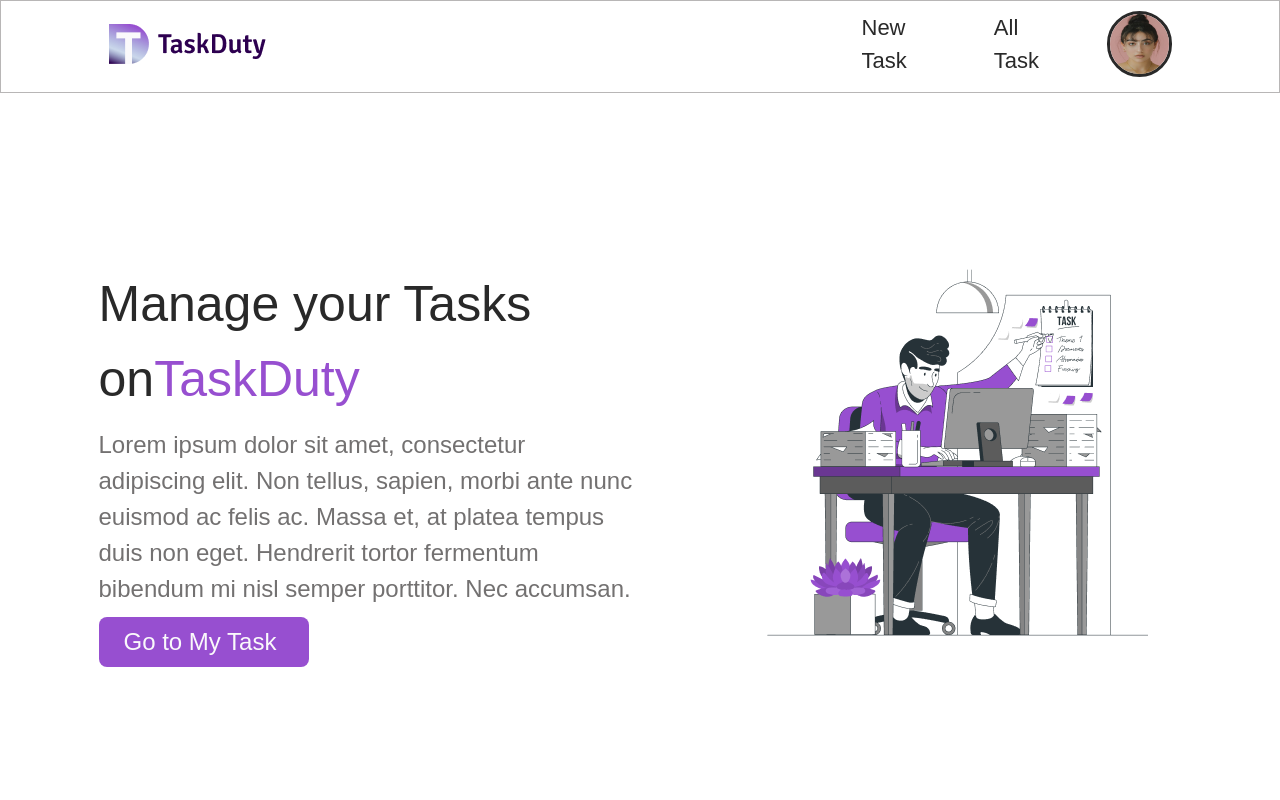
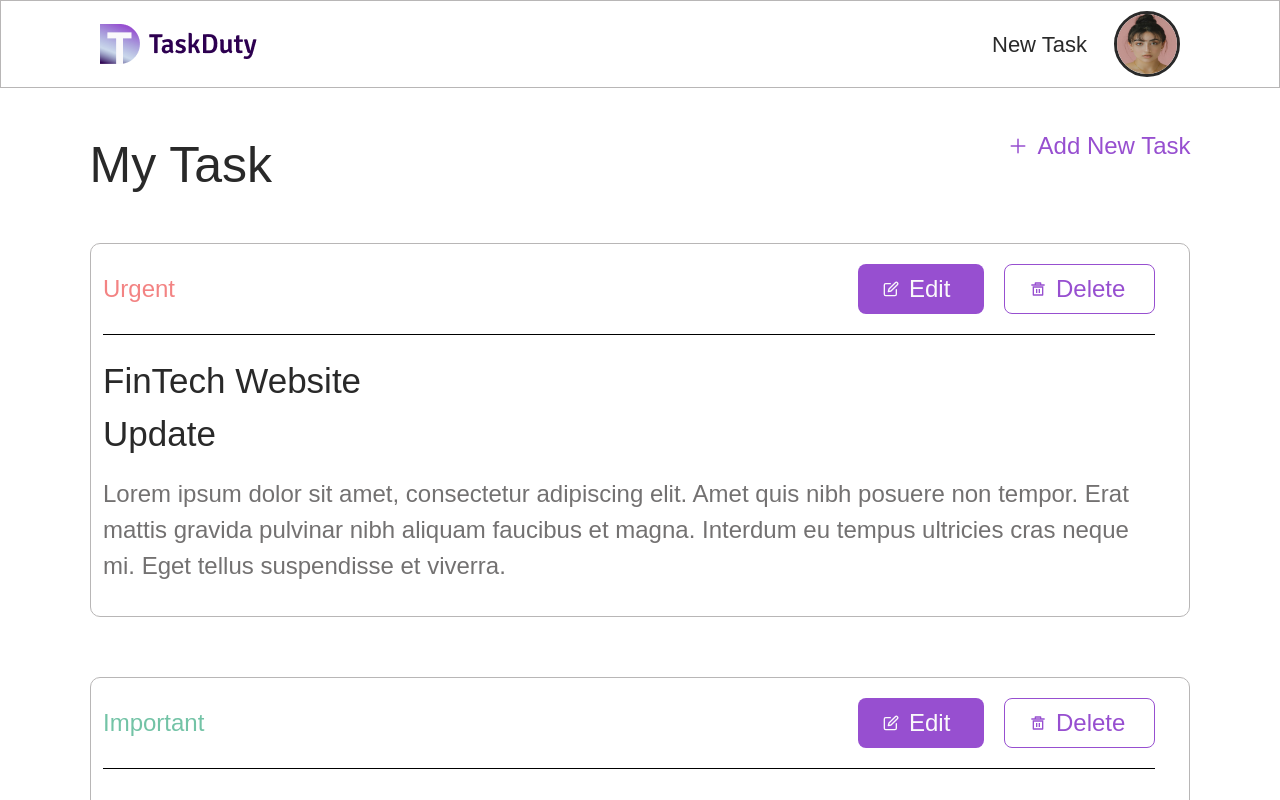
Before and after one commit to YounQsheyex/Task-Duty, a React (Vite) app: page /alltask in a window 1280 px wide. Shown: the top 800 px of the page. Built offline with nearby package versions, Linux system fonts and the light colour scheme; a web font is replaced by a local one.

Commit message:
feat:add all task page

```diff
--- /dev/null
+++ b/data.js
@@ -0,0 +1,28 @@
+export const tasks = [
+  {
+    title: "FinTech Website Update",
+    description:
+      "Lorem ipsum dolor sit amet, consectetur adipiscing elit. Amet quis nibh posuere non tempor. Erat mattis gravida pulvinar nibh aliquam faucibus et magna. Interdum eu tempus ultricies cras neque mi. Eget tellus suspendisse et viverra.",
+    priority: "Urgent",
+  },
+  {
+    title: "Agro Website Update",
+    description:
+      "Lorem ipsum dolor sit amet, consectetur adipiscing elit. Amet quis nibh posuere non tempor. Erat mattis gravida pulvinar nibh aliquam faucibus et magna. Interdum eu tempus ultricies cras neque mi. Eget tellus suspendisse et viverra.",
+    priority: "Important",
+  },
+  {
+    title: "FinTech Website Update",
+    description:
+      "Lorem ipsum dolor sit amet, consectetur adipiscing elit. Amet quis nibh posuere non tempor. Erat mattis gravida pulvinar nibh aliquam faucibus et magna. Interdum eu tempus ultricies cras neque mi. Eget tellus suspendisse et viverra.",
+    priority: "Urgent",
+  },
+  {
+    title: "Agro Website Update",
+    description:
+      "Lorem ipsum dolor sit amet, consectetur adipiscing elit. Amet quis nibh posuere non tempor. Erat mattis gravida pulvinar nibh aliquam faucibus et magna. Interdum eu tempus ultricies cras neque mi. Eget tellus suspendisse et viverra.",
+    priority: "Important",
+  },
+];
+
+export default tasks;
--- a/package.json
+++ b/package.json
@@ -13,6 +13,8 @@
     "@tailwindcss/vite": "^4.1.8",
     "react": "^19.1.0",
     "react-dom": "^19.1.0",
+    "react-icons": "^5.5.0",
+    "react-router-dom": "^7.6.2",
     "tailwindcss": "^4.1.8"
   },
   "devDependencies": {
--- a/src/App.jsx
+++ b/src/App.jsx
@@ -1,13 +1,17 @@
 import reactLogo from "./assets/logo.png";
-import viteLogo from "/vite.svg";
+import { BrowserRouter as Router, Routes, Route } from "react-router-dom";
 import "./App.css";
 import Home from "./pages/Home.jsx";
+import ViewTask from "./pages/ViewTask.jsx";
 
 function App() {
   return (
-    <>
-      <Home />
-    </>
+    <Router>
+      <Routes>
+        <Route path="/" element={<Home />} />
+        <Route path="/alltask" element={<ViewTask />} />
+      </Routes>
+    </Router>
   );
 }
 
--- /dev/null
+++ b/src/components/AllTask.jsx
@@ -0,0 +1,59 @@
+import React from "react";
+import tasks from "../../data.js";
+import { FiEdit } from "react-icons/fi";
+import { RiDeleteBin5Line } from "react-icons/ri";
+
+const AllTask = () => {
+  return (
+    <div className="flex flex-col gap-15 items-center w-[1100px] mt-5 mx-auto">
+      {tasks.map((task, index) => {
+        return (
+          <div className="w-[1100px] mx-auto  border-[0.5px] border-[#b8b6b6] rounded-[10px]">
+            <div key={index} className="w-[1076px] px-[12px] py-[20px]">
+              <div className="flex justify-between items-center">
+                <div className="w-[71px]">
+                  <h1
+                    className={
+                      task.priority === "Urgent"
+                        ? "text-[#f38383] text-[24px] font-[400]"
+                        : "text-[#73c3a6] text-[24px] font-[400]"
+                    }
+                  >
+                    {task.priority}
+                  </h1>
+                </div>
+                <div className="flex gap-5 items-center">
+                  <button className="w-[126px] h-[50px] flex items-center gap-[10px] bg-[#974fd0] px-[25px] py-[10px] rounded-[8px]">
+                    <FiEdit color="#faf9fb" />
+                    <p className="text-[24px] font-[500] text-[#faf9fb]">
+                      Edit
+                    </p>
+                  </button>
+                  <button className="w-[151px] h-[50px] flex items-center gap-[10px] border-[1px] border-[#974fd0] rounded-[8px] px-[25px] py-[10px]">
+                    <RiDeleteBin5Line color="#974fd0" />
+                    <p className="text-[24px] text-[#974fd0] font-[500]">
+                      Delete
+                    </p>
+                  </button>
+                </div>
+              </div>
+              <hr className="my-5" />
+              <div className="w-[355px] my-4">
+                <h1 className="text-[35px] font-[400] text-[#292929]">
+                  {task.title}
+                </h1>
+              </div>
+              <div className="mb-3">
+                <p className="text-[24px] font-[400] text-[#737171]">
+                  {task.description}
+                </p>
+              </div>
+            </div>
+          </div>
+        );
+      })}
+    </div>
+  );
+};
+
+export default AllTask;
--- /dev/null
+++ b/src/components/GotoMyTask.jsx
@@ -0,0 +1,61 @@
+import React from "react";
+import dashlogo from "../assets/logodash.png";
+import pic from "../assets/pic.jpg";
+import AllTask from "./AllTask.jsx";
+import { IoAdd } from "react-icons/io5";
+import { Link } from "react-router-dom";
+
+const GotoMyTask = () => {
+  return (
+    <div>
+      {/* nav session */}
+      <div className="w-full border-[0.5px] border-[#b8b6b6]">
+        <div className="w-[1100px] p-[10px] mx-auto flex justify-between items-center">
+          {/* logo */}
+          <Link to={"/"}>
+            <div>
+              <a href="">
+                <img src={dashlogo} alt="logo" />
+              </a>
+            </div>
+          </Link>
+          {/* links */}
+
+          <div className="w-[188px] flex items-center justify-between">
+            <Link>
+              <div>
+                <a href="" className="text-[22px] font-[500] text-[#292929]">
+                  New Task
+                </a>
+              </div>
+            </Link>
+
+            <div className="border-[3px] border-[#292929] rounded-full ">
+              <img
+                src={pic}
+                alt="pic"
+                className=" w-[60px] h-[60px] rounded-full"
+              />
+            </div>
+          </div>
+        </div>
+      </div>
+
+      {/* hero section */}
+      <div className="w-[1101px] mx-auto flex justify-between my-10">
+        <div className="w-[191px]">
+          <h1 className="text-[50px] text-[#292929] font-[500]">My Task</h1>
+        </div>
+        <div className="">
+          <button className="text-[#974fd0] flex gap-2 items-center cursor-pointer">
+            <IoAdd size={"24px"} />
+            <p className="text-[24px]">Add New Task</p>
+          </button>
+        </div>
+      </div>
+      <AllTask />
+    </div>
+  );
+};
+
+export default GotoMyTask;
--- a/src/components/Hero.jsx
+++ b/src/components/Hero.jsx
@@ -1,4 +1,5 @@
 import React from "react";
+import { Link } from "react-router-dom";
 import { useState, useEffect } from "react";
 import frame1 from "../assets/frame1.png";
 import frame2 from "../assets/frame2.png";
@@ -37,12 +38,14 @@ const Hero = () => {
           </p>
         </div>
         <div className="flex gap-[10px] items-center w-[210px] h-[50px] bg-[#974fd0] rounded-[8px] px-[25px] py-[10px]">
-          <button className="text-[#faf9fb] font-[500] text-[24px]">
-            Go to My Task
-          </button>
+          <Link to={"/alltask"}>
+            <button className="text-[#faf9fb] font-[500] text-[24px] cursor-pointer">
+              Go to My Task
+            </button>
+          </Link>
         </div>
       </div>
-      {/* image dic */}
+      {/* image div */}
       <div className="w-[419px] h-[397px]">
         <img
           src={images[currentImage]}
--- a/src/components/Nav.jsx
+++ b/src/components/Nav.jsx
@@ -1,4 +1,5 @@
 import React from "react";
+import { Link } from "react-router-dom";
 import dashlogo from "../assets/logodash.png";
 import pic from "../assets/pic.jpg";
 
@@ -7,23 +8,30 @@ const Nav = () => {
     <section className="w-full h-[93px] border-[0.5px] border-[#B8B6B6]">
       <div className="w-[1083px] p-[10px] mx-auto flex justify-between items-center">
         {/* logo */}
+        <Link to={"/"}>
           <div>
-          <a href="#">
+            <a href="">
               <img src={dashlogo} alt="logo" />
             </a>
           </div>
+        </Link>
         {/* links */}
         <div className="w-[310px] flex gap-10 items-center">
+          <Link>
             <div>
               <a href="#" className="text-[22px] font-[500] text-[#292929]">
                 New Task
               </a>
             </div>
+          </Link>
+          {/* all task */}
+          <Link to={'/alltask'}>
             <div>
               <a href="#" className="text-[22px] font-[500] text-[#292929]">
                 All Task
               </a>
             </div>
+          </Link>
           <div className="border-[3px] border-[#292929] rounded-full ">
             <img
               src={pic}
--- /dev/null
+++ b/src/pages/ViewTask.jsx
@@ -0,0 +1,12 @@
+import React from "react";
+import GotoMyTask from "../components/GotoMyTask";
+
+const ViewTask = () => {
+  return (
+    <div>
+      <GotoMyTask />
+    </div>
+  );
+};
+
+export default ViewTask;
```
Also changed, not shown: 1 other file (tests, documents, lock files or other folders). Lines whose indentation alone changed are shown as unchanged.
